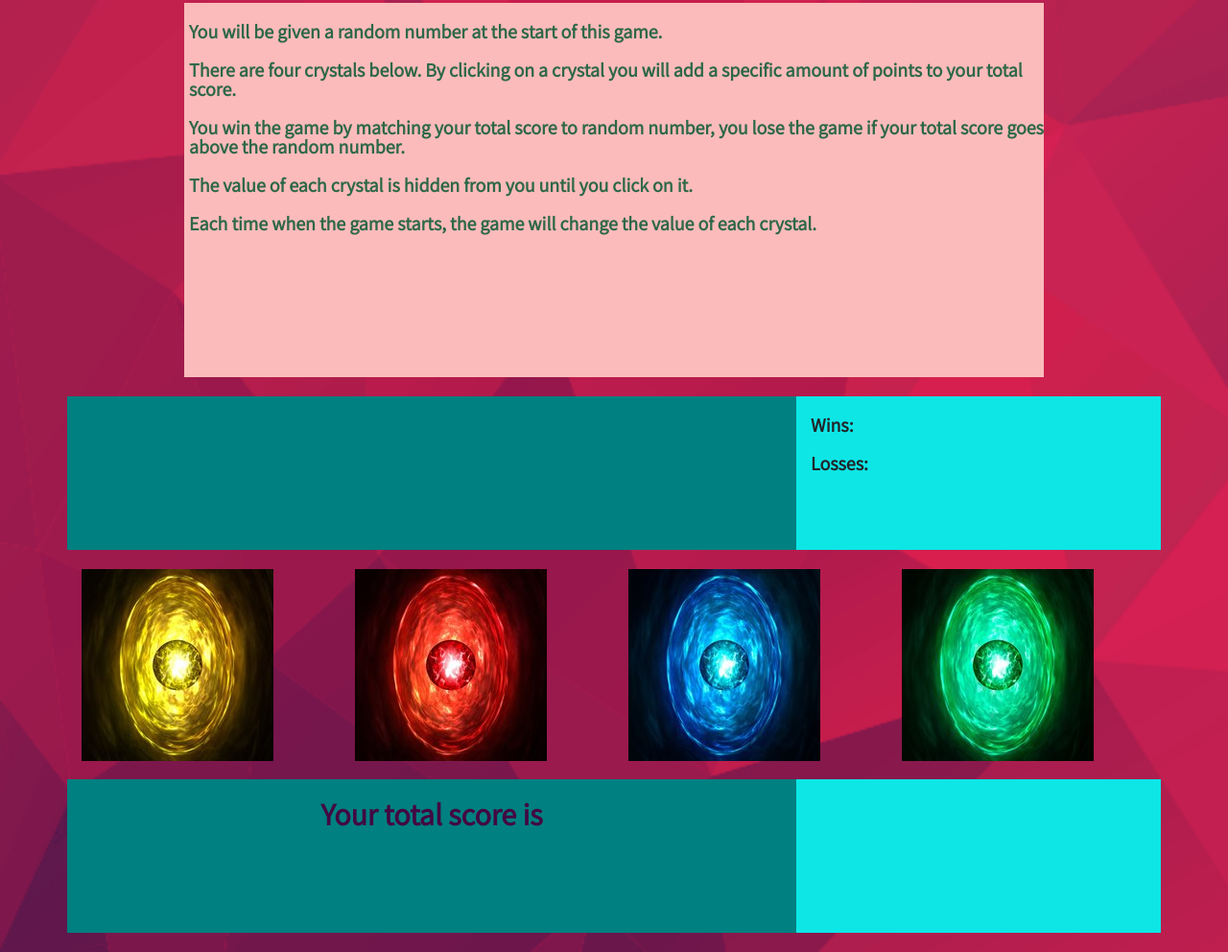
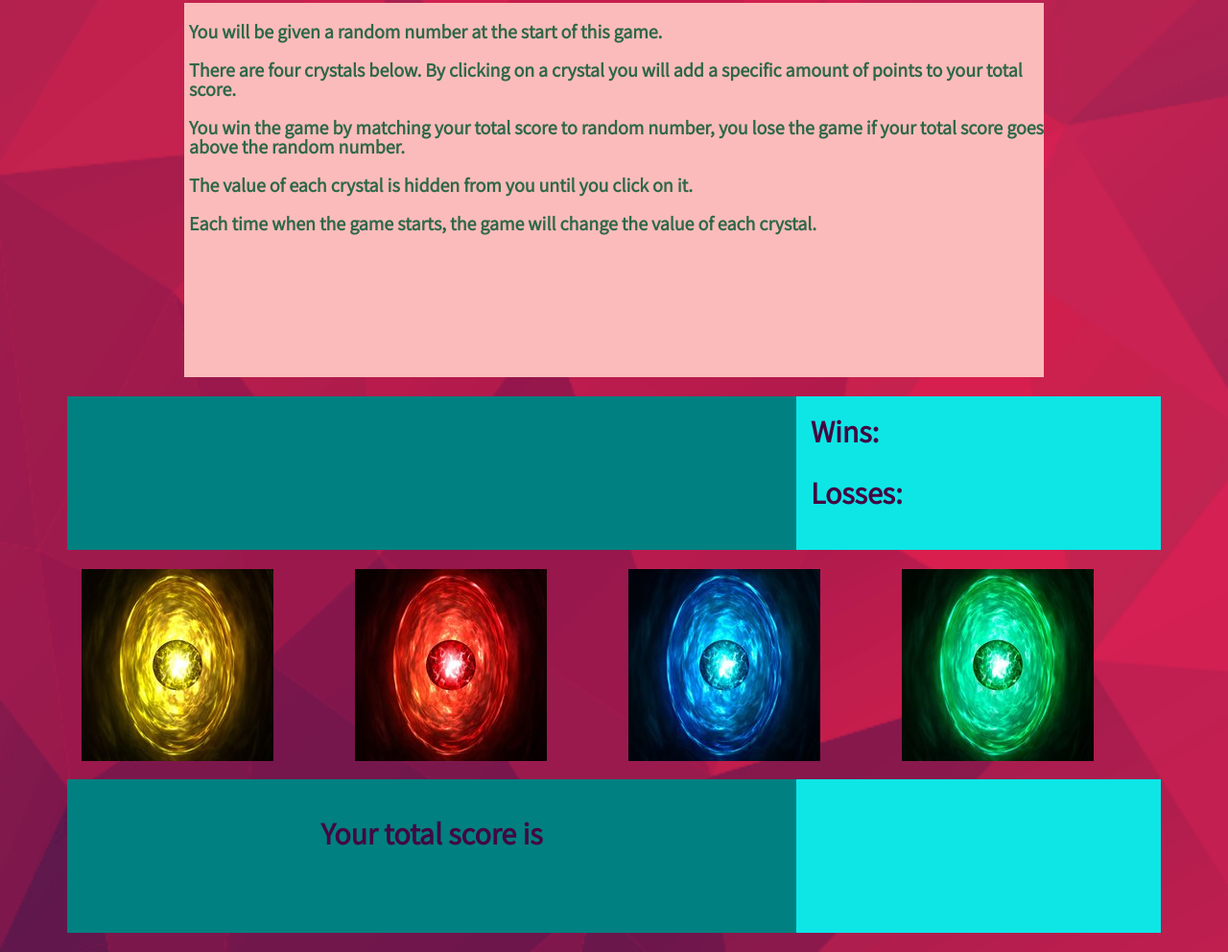
Before and after one commit to JamilW/unit-4-game, a plain HTML site: page index.html in a window 1280 px wide. Shown: the part 117-1109 px from the top of the page at 96% size. Drawn offline with nearby package versions, Linux system fonts and the light colour scheme.

Commit message:
updated styling

```diff
--- a/assets/css/style.css
+++ b/assets/css/style.css
@@ -39,13 +39,14 @@ body    {
     font-size: 32px;
     text-align: center;
     margin-bottom: 20px;
-    padding-top: 20px;
+    padding-top: 40px;
 }
 .col-4  {
+    color: rgb(66, 8, 66);
     background: rgb(14, 230, 230);
     height: 20vh;
     font-weight: 700;
-    font-size: 20px;
+    font-size: 32px;
     padding-top: 20px;
     font-family: 'Assistant', sans-serif;
     margin-bottom: 20px;
```
Also changed, not shown: index.html (+0 -2 lines).
